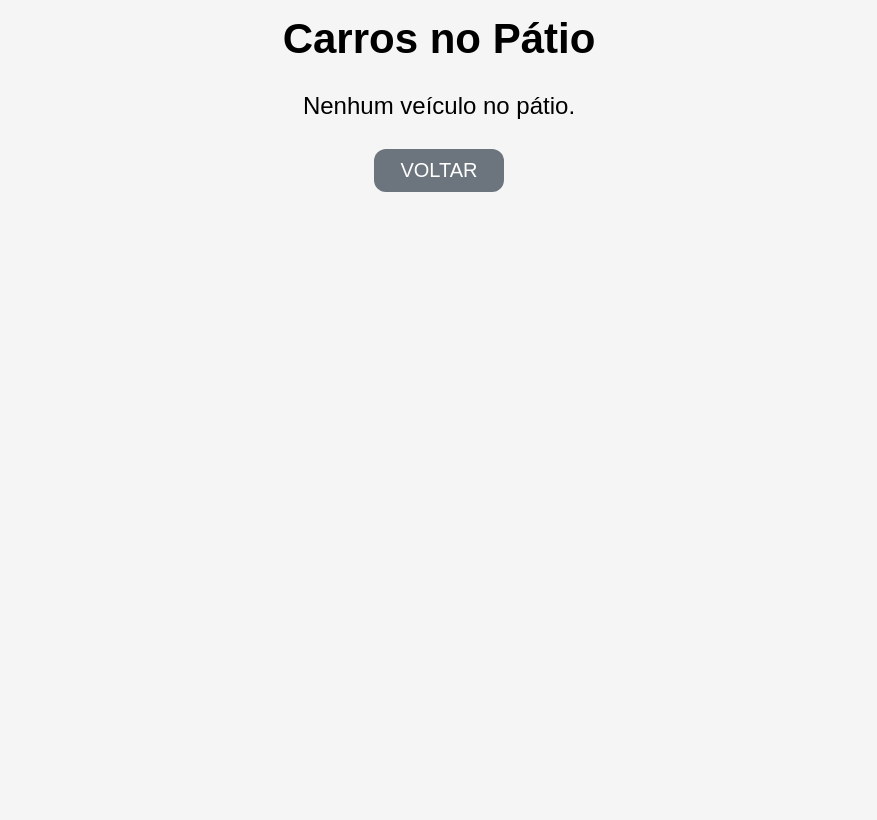
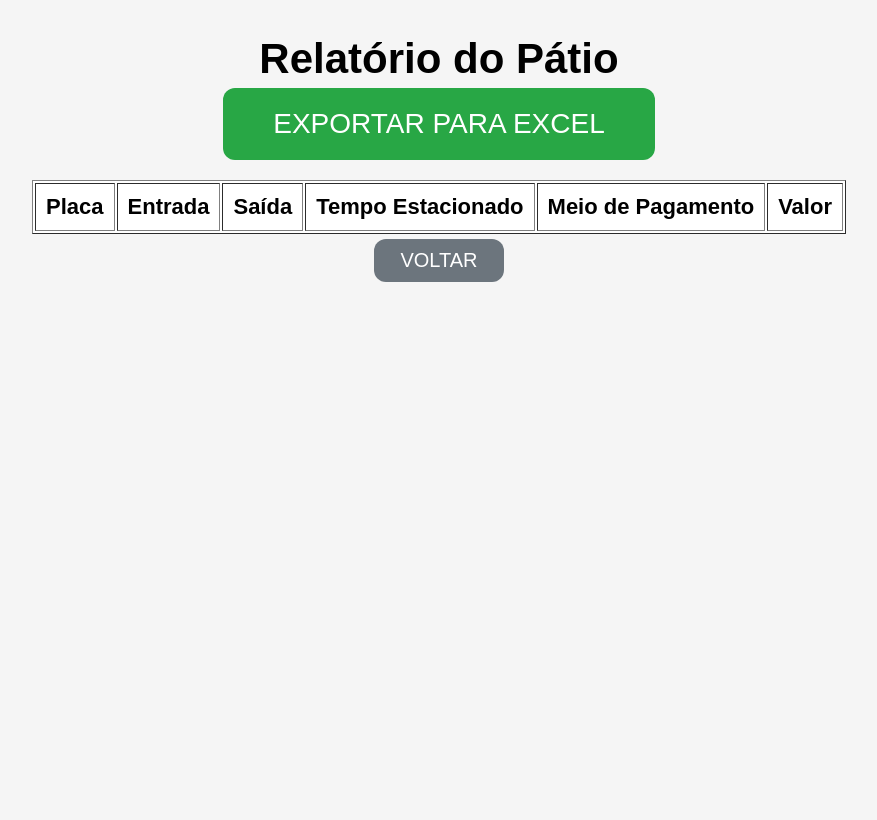
Before and after one commit to PedroMoeziaJr/programa_prime_park, a Flask app: page /admin_patio in a window 1280 px wide. Shown: the whole page, without its empty margins (201-1078 px from the left). Before the commit the page ends 192 px from the top, so only its background shows below. Run offline with Flask 3, Linux system fonts and the light colour scheme; data that the repository does not hold is empty.

Commit message:
Update admin_patio.html

```diff
--- a/templates/admin_patio.html
+++ b/templates/admin_patio.html
@@ -1,43 +1,46 @@
 <!DOCTYPE html>
 <html>
 <head>
+    <meta charset="utf-8">
     <link rel="stylesheet" href="/static/style.css">
-    <meta charset="utf-8">
 </head>
 <body>
-    <div class="screen">
-        <h1>Carros no Pátio</h1>
+    <div class="screen admin-screen">
+        <h1>Relatório do Pátio</h1>
 
-        {% if abertas %}
-            <table class="patio-table">
+        <a href="/exportar_excel">
+            <button class="btn-admin" style="margin-bottom:20px;">EXPORTAR PARA EXCEL</button>
+        </a>
+
+        <table border="1" cellpadding="10" style="background:white; font-size:22px;">
             <tr>
                 <th>Placa</th>
                 <th>Entrada</th>
-                    <th>Ações</th>
+                <th>Saída</th>
+                <th>Tempo Estacionado</th>
+                <th>Meio de Pagamento</th>
+                <th>Valor</th>
             </tr>
-                {% for e in abertas %}
+
+            {% for r in registros %}
             <tr>
-                    <td>{{ e.placa }}</td>
-                    <td>{{ e.entrada }}</td>
+                <td>{{ r.placa }}</td>
+                <td>{{ r.entrada }}</td>
+                <td>{{ r.saida if r.saida else "" }}</td>
                 <td>
-                        <form method="POST" action="/admin_remover/{{ e.id }}">
-                            <button type="submit" class="btn-remove">REMOVER</button>
-                        </form>
+                    {% if r.saida %}
+                        {{ r.saida - r.entrada }}
+                    {% else %}
+                        -
+                    {% endif %}
                 </td>
+                <td>{{ r.meio_pagamento if r.meio_pagamento else "" }}</td>
+                <td>{{ r.valor if r.valor else "" }}</td>
             </tr>
             {% endfor %}
         </table>
-        {% else %}
-            <p>Nenhum veículo no pátio.</p>
-        {% endif %}
 
         <a href="/"><button class="btn-back">VOLTAR</button></a>
     </div>
-
-    <script>
-        setTimeout(() => {
-            window.location.href = "/";
-        }, 30000);
-    </script>
 </body>
 </html>
```
Lines whose indentation alone changed are shown as unchanged.
